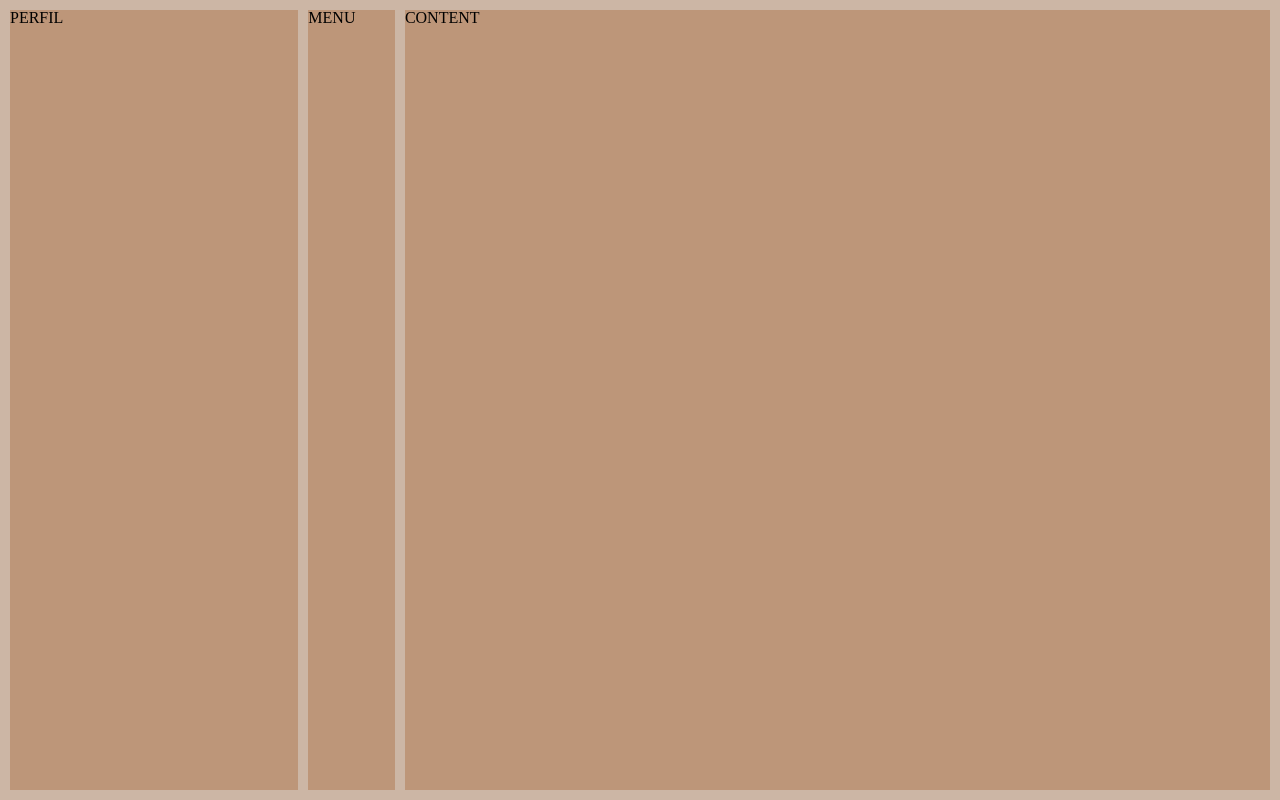
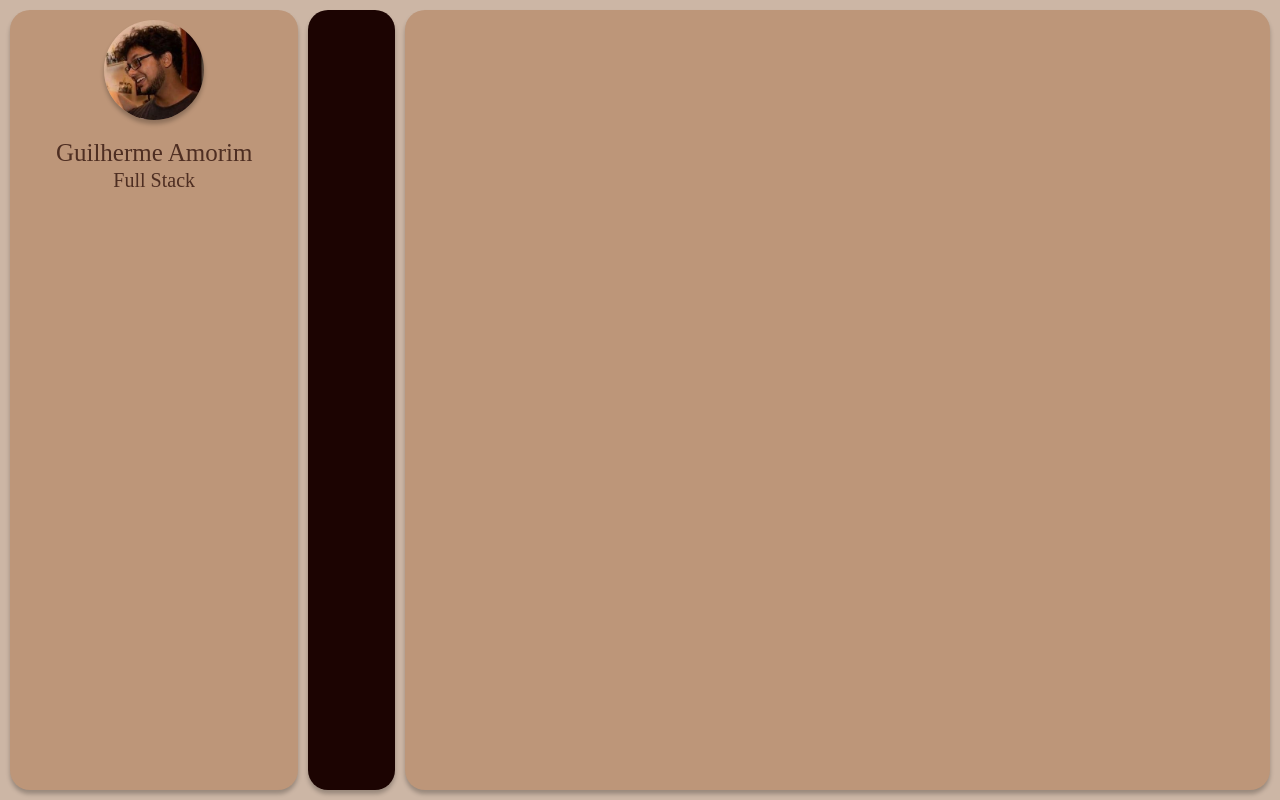
Before and after one commit to GuilhermeDeOliveiraAmorim/portfolio, a React (Create React App) app: page / in a window 1280 px wide. Built offline with nearby package versions, Linux system fonts and the light colour scheme.

Commit message:
feat: home adjustments

```diff
--- a/src/pages/home/Home.module.scss
+++ b/src/pages/home/Home.module.scss
@@ -10,14 +10,20 @@
 .perfil {
     height: calc(100vh - 20px);
     background-color: $antique_brass;
+    border-radius: 20px;
+    box-shadow: 0px 4px 4px rgba(0, 0, 0, 0.25);
 }
 
 .menu {
     height: calc(100vh - 20px);
-    background-color: $antique_brass;
+    background-color: $xiketic;
+    border-radius: 20px;
+    box-shadow: 0px 4px 4px rgba(0, 0, 0, 0.25);
 }
 
 .content {
     height: calc(100vh - 20px);
     background-color: $antique_brass;
+    border-radius: 20px;
+    box-shadow: 0px 4px 4px rgba(0, 0, 0, 0.25);
 }
--- a/src/pages/home/index.tsx
+++ b/src/pages/home/index.tsx
@@ -1,16 +1,19 @@
+import Credentials from "components/perfil/credentials";
+import Photo from "components/perfil/photo";
 import StyleHome from "./Home.module.scss";
 
 export default function Home() {
     return (
         <div className={StyleHome.home}>
             <div className={StyleHome.perfil}>
-                PERFIL
+                <Photo />
+                <Credentials />
             </div>
             <div className={StyleHome.menu}>
-                MENU
+
             </div>
             <div className={StyleHome.content}>
-                CONTENT
+
             </div>
         </div>
     )
```
